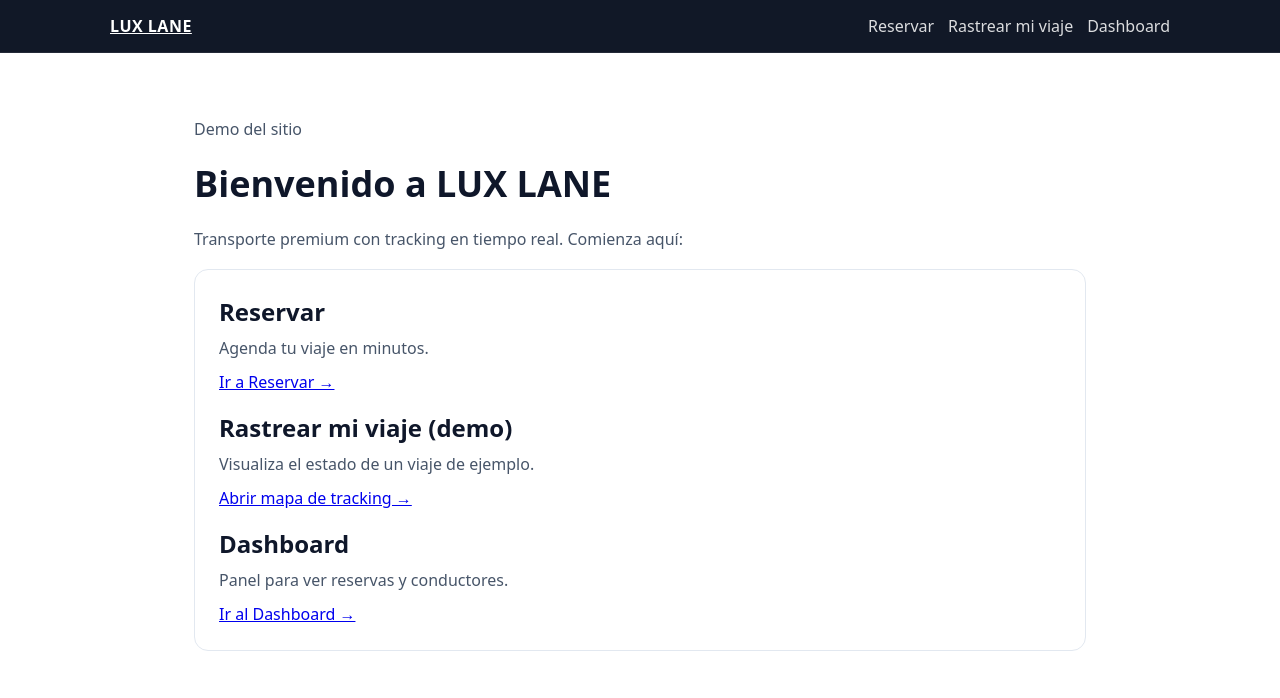
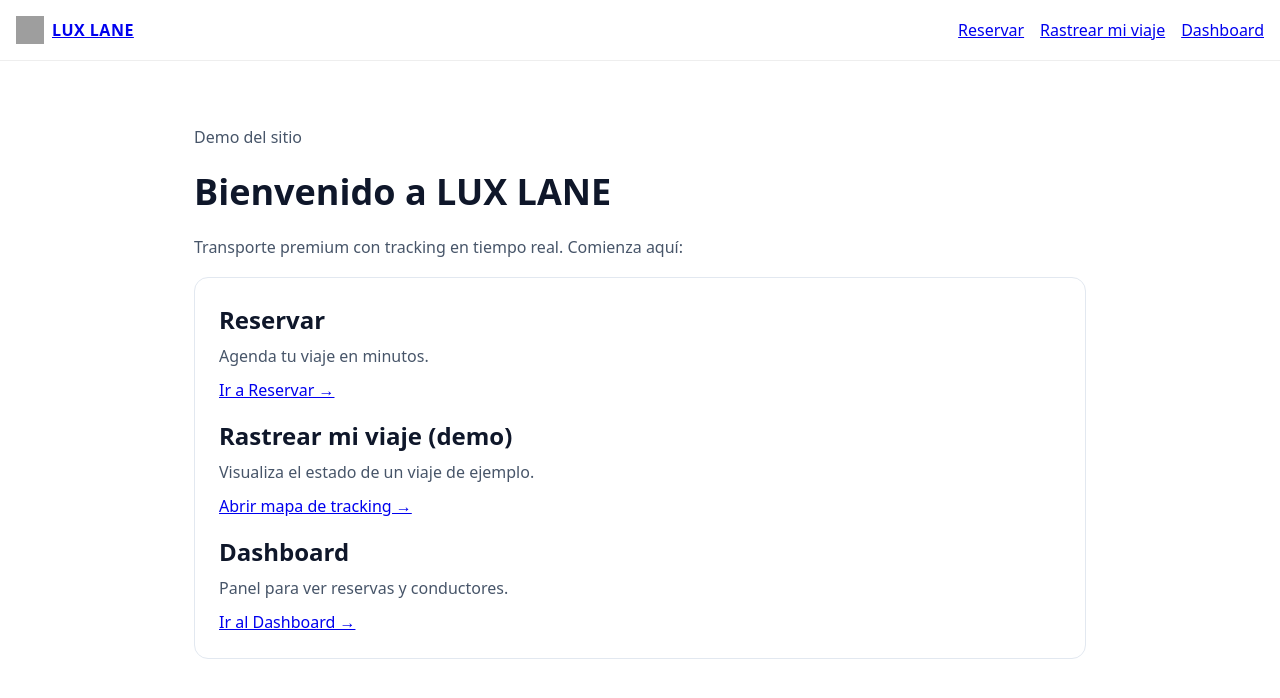
Before and after one commit to Luxlane/luxlane, a Next.js app: page / in a window 1280 px wide. Shown: the top 698 px of the page. Built offline with nearby package versions, Linux system fonts and the light colour scheme; grey boxes are pictures that could not be loaded.

Commit message:
Update Nav.tsx

```diff
--- a/components/Nav.tsx
+++ b/components/Nav.tsx
@@ -1,17 +1,19 @@
-"use client";
+import Image from "next/image";
 import Link from "next/link";
 
-export default function Nav(){
+export default function Nav() {
   return (
-    <header className="header">
-      <div className="header-inner">
-        <Link href="/" className="brand">LUX LANE</Link>
-        <nav className="nav">
-          <Link href="/book">Reservar</Link>
-          <Link href="/track/demo-trip">Rastrear mi viaje</Link>
-          <Link href="/dashboard">Dashboard</Link>
-        </nav>
+    <nav style={{display:"flex", alignItems:"center", gap:16, padding:16, borderBottom:"1px solid #eee"}}>
+      <Link href="/" style={{display:"inline-flex", alignItems:"center", gap:8}}>
+        <Image src="/logo.svg" alt="LUX LANE" width={28} height={28} />
+        <span style={{fontWeight:600, letterSpacing:0.5}}>LUX LANE</span>
+      </Link>
+
+      <div style={{marginLeft:"auto", display:"flex", gap:16}}>
+        <Link href="/book">Reservar</Link>
+        <Link href="/track/[tripId]" as="/track/demo-trip">Rastrear mi viaje</Link>
+        <Link href="/dashboard">Dashboard</Link>
       </div>
-    </header>
+    </nav>
   );
 }
```
